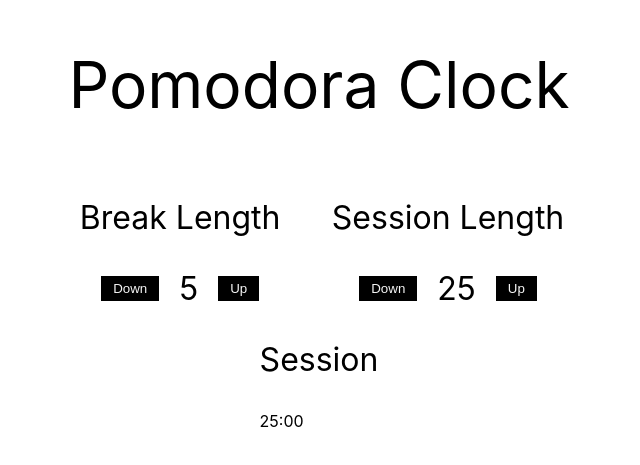
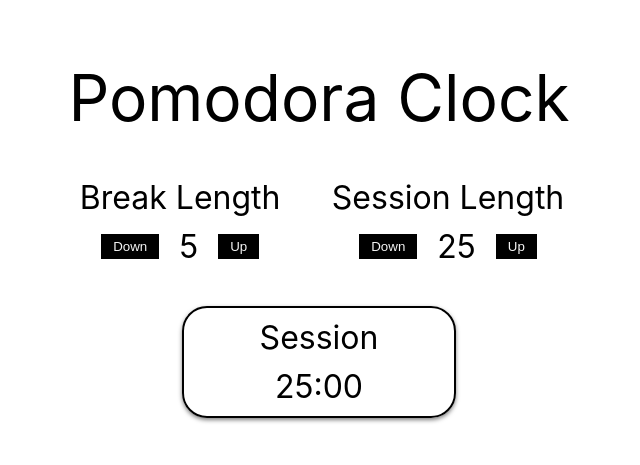
Before and after one commit to TheReaLLsQuaLL/react-pomodora-clock, a React (Create React App) app: page / in a window 1280 px wide. Shown: the part 143-608 px from the top of the page, without its empty margins (321-961 px from the left). Built offline with nearby package versions, Linux system fonts and the light colour scheme.

Commit message:
-style- Did the styling for the timer now looks better

```diff
--- a/src/App.css
+++ b/src/App.css
@@ -39,6 +39,22 @@ button {
 
 h3 {
   text-align: center;
+  margin-top: 0;
+  margin-bottom: 10px;
   font-size: 2rem;
   font-weight: 400;
 }
+
+.timer-container {
+  text-align: center;
+  border: 2px solid black;
+  margin-top: 40px;
+  border-radius: 25px;
+  width: 250px;
+  box-shadow: 0 2px 4px rgba(0, 0, 0, 0.5);
+  padding: 10px;
+}
+
+.timer {
+  font-size: 2rem;
+}
--- a/src/App.js
+++ b/src/App.js
@@ -1,4 +1,3 @@
-import logo from "./logo.svg";
 import "./App.css";
 import React from "react";
 import BreakInterval from "./components/BreakInterval";
--- a/src/components/Timer.js
+++ b/src/components/Timer.js
@@ -10,9 +10,9 @@ class Timer extends React.Component {
       <section>
         <section className="timer-container">
           <h3>{this.state.isSession === true ? "Session" : "Break"}</h3>
-          <span>{this.props.timerMinute}</span>
-          <span>:</span>
-          <span>
+          <span className="timer">{this.props.timerMinute}</span>
+          <span className="timer">:</span>
+          <span className="timer">
             {this.state.timerSecond === 0
               ? "00"
               : this.state.timerMinute < 10
```
